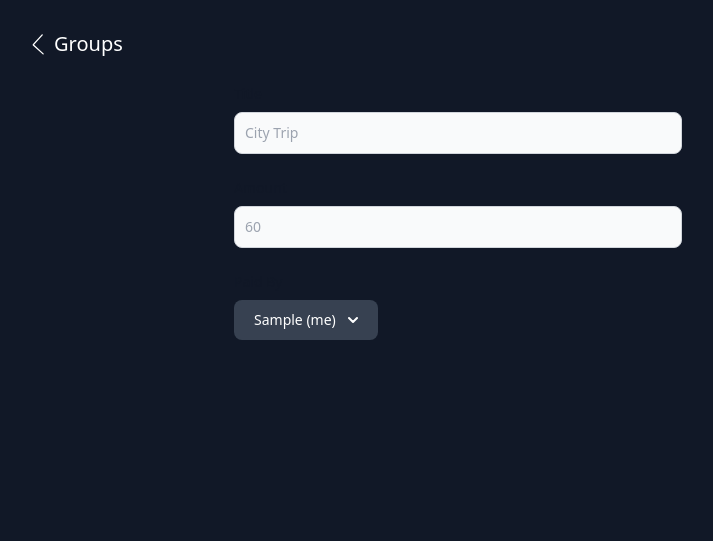
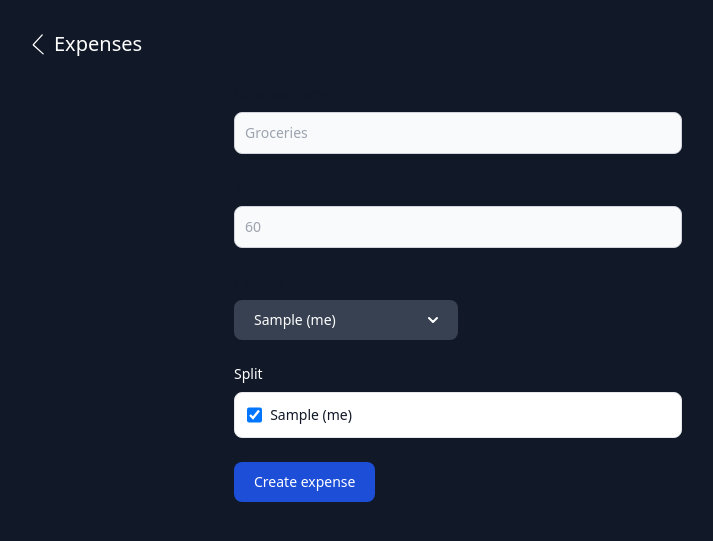
Before and after one commit to david-borja/cs50w-splitwise, a Django app: page /create-expense?group_id=00000000-0000-0000-0000-000000000001 in a window 1280 px wide. Shown: the top 541 px of the page, without its empty margins (182-895 px from the left). Run offline with Django 4.2, Linux system fonts and the light colour scheme; a user stored in the database is signed in; tables that the repository leaves empty hold one stand-in row (values such as "Sample post"); some libraries are stand-ins or nearby versions.

Commit message:
feat(): create expense - splitters checkbox group

```diff
--- a/splitwise_clone/templates/splitwise_clone/components/dropdown.html
+++ b/splitwise_clone/templates/splitwise_clone/components/dropdown.html
@@ -5,7 +5,7 @@
 <button
   id="{{ button_id }}"
   data-dropdown-toggle="dropdown"
-  class="text-white focus:ring-2 focus:outline-none font-medium rounded-lg text-sm px-5 py-2.5 text-center inline-flex items-center bg-gray-700 hover:bg-gray-800 focus:ring-blue-500"
+  class="text-white focus:ring-2 focus:outline-none w-1/2 font-medium rounded-lg text-sm px-5 py-2.5 text-center inline-flex items-center bg-gray-700 hover:bg-gray-800 focus:ring-blue-500 justify-between"
   type="button"
 >
   {{ default_value.alias }} (me)
@@ -27,15 +27,15 @@
 </button>
 <div
   id="{{ dropdown_id }}"
-  class="z-10 hidden bg-white divide-y divide-gray-100 rounded-lg shadow w-44 dark:bg-gray-700"
+  class="absolute z-10 hidden overflow-hidden bg-white divide-y divide-gray-100 rounded-lg shadow-lg right-6 top-7 w-44 dark:bg-gray-700"
 >
   <ul
-    class="py-2 text-sm text-gray-700 dark:text-gray-200"
+    class="text-sm text-gray-700 border border-gray-600 rounded-lg dark:text-gray-200"
     aria-labelledby="dropdownDefaultButton"
   >
     {% for option in options %}
       <li
-        class="block px-4 py-2 option hover:bg-gray-100 dark:hover:bg-gray-600 dark:hover:text-white"
+        class="block px-4 py-2 overflow-hidden border-b border-gray-600 option hover:bg-gray-600 last:border-b-0 hover:text-white"
         data-participant="{{ option.id }}"
       >
         {% if option.is_current_user %}
--- a/splitwise_clone/templates/splitwise_clone/create-expense.html
+++ b/splitwise_clone/templates/splitwise_clone/create-expense.html
@@ -2,25 +2,53 @@
 {% extends "splitwise_clone/layout.html" %} {% load custom_tags %}
 {% block body %}
 <header class="mt-4">
-  <a href="{% url 'index' %}" class="flex hover:cursor-pointer">
+  <a href="{% url 'group' group_id %}" class="flex hover:cursor-pointer">
     {% svg_icon 'left-arrow' %}
-    <span class="grid text-xl text-white place-content-center">Groups</span>
+    <span class="grid text-xl text-white place-content-center">Expenses</span>
   </a>
 </header>
 <form
-  id="create-group-form"
-  action="{% url 'create_group' %}"
+  id="create-expense-form"
+  action="{% url 'create_expense' %}"
   method="post"
   class="max-w-md mx-auto my-6"
 >
   {% csrf_token %}
+  <input type="hidden" name="group_id" value="{{ group_id }}" />
   <div class="mb-6">
-    {% custom_input 'group_name' 'text' 'City Trip' 'Title' %}
+    {% custom_input 'name' 'text' 'Groceries' 'Expense name' %}
   </div>
   <div class="mb-6">
     {% custom_input 'amount' 'number' '60' 'Amount' %}
   </div>
-  {% dropdown 'payer' 'Paid By' 'participants-dropdown-button' 'participants-dropdown' participants current_user_as_participant %}
+  <div class="relative mb-6">
+    {% dropdown 'payer' 'Paid By' 'participants-dropdown-button' 'participants-dropdown' participants current_user_as_participant %}
+  </div>
+  <div class="mb-6">
+    <label
+      for=""
+      class="block mb-2 text-sm font-medium text-white"
+    >
+      Split
+    </label>
+    <ul class="w-full text-sm font-medium text-gray-900 bg-white border rounded-lg dark:bg-gray-700 dark:border-gray-600 dark:text-white">
+      {% for participant in participants %}
+        <li class="w-full border-b border-gray-200 rounded-t-lg last:border-b-0 dark:border-gray-600">
+            <div class="flex items-center ps-3">
+                <input id="{{ participant.id }}-checkbox" name="{{ participant.id }}" checked type="checkbox" class="w-4 h-4 text-blue-600 bg-gray-100 border-gray-300 rounded focus:ring-blue-500 dark:focus:ring-blue-600 dark:ring-offset-gray-700 dark:focus:ring-offset-gray-700 focus:ring-2 dark:bg-gray-600 dark:border-gray-500">
+                <label for="{{ participant.id }}-checkbox" class="w-full py-3 text-sm font-medium text-gray-900 ms-2 dark:text-gray-300">
+                  {% if participant.is_current_user %}
+                    {{ participant.alias }} (me)
+                  {% else %}
+                    {{ participant.alias }}
+                  {% endif %}
+                </label>
+            </div>
+        </li>
+      {% endfor %}
+    </ul>
+  </div>
+  {% custom_submit_button 'Create expense' %}
 </form>
 <script type="module">
   const inlineDropdownSvg = `
--- a/splitwise_clone/views.py
+++ b/splitwise_clone/views.py
@@ -1,7 +1,7 @@
 from django.contrib.auth import authenticate, login, logout
 from django.contrib.auth.decorators import login_required
 from django.http import HttpResponseRedirect, HttpResponse
-from django.db import IntegrityError
+from django.db import IntegrityError, transaction
 from django.shortcuts import render
 from django.urls import reverse
 from .utils import (
@@ -11,8 +11,9 @@ from .utils import (
     flatten_reimbursements,
     filter_reimbursements_by_person,
     filter_reimbursements_exclude_person,
+    format_amount,
 )
-from .models import User, UserGroup, UserAlias
+from .models import User, UserGroup, UserAlias, Expense
 
 EXPENSES_SECTION = "expenses"
 BALANCES_SECTION = "balances"
@@ -57,6 +58,30 @@ def create_group(request):
 
 @login_required()
 def create_expense(request):
+    if request.method == "POST":
+        group_id = request.POST["group_id"]
+        group = UserGroup.objects.get(pk=group_id)
+        data = request.POST.dict()
+        amount = format_amount(float(data["amount"]))
+        splitter_alias_ids = []
+        for key, value in data.items():
+            if value == "on":
+                splitter_alias_ids.append(key)
+
+        splitters = UserAlias.objects.filter(pk__in=splitter_alias_ids)
+        expense = Expense(
+            name=data["name"],
+            group=group,
+            amount=amount,
+            payer=UserAlias.objects.get(pk=data["payer"]),
+        )
+
+        with transaction.atomic():
+            expense.splitters.set(splitters)
+            expense.save()
+
+        return HttpResponseRedirect(reverse("group", kwargs={"group_id": group_id}))
+
     group_id = request.GET.get('group_id')
     participants = UserAlias.objects.filter(group=group_id).order_by('alias')
 
@@ -67,6 +92,7 @@ def create_expense(request):
             current_user_as_participant = participant
 
     return render(request, "splitwise_clone/create-expense.html", {
+        "group_id": group_id,
         "participants": participants,
         "current_user_as_participant": current_user_as_participant,
 })
```
